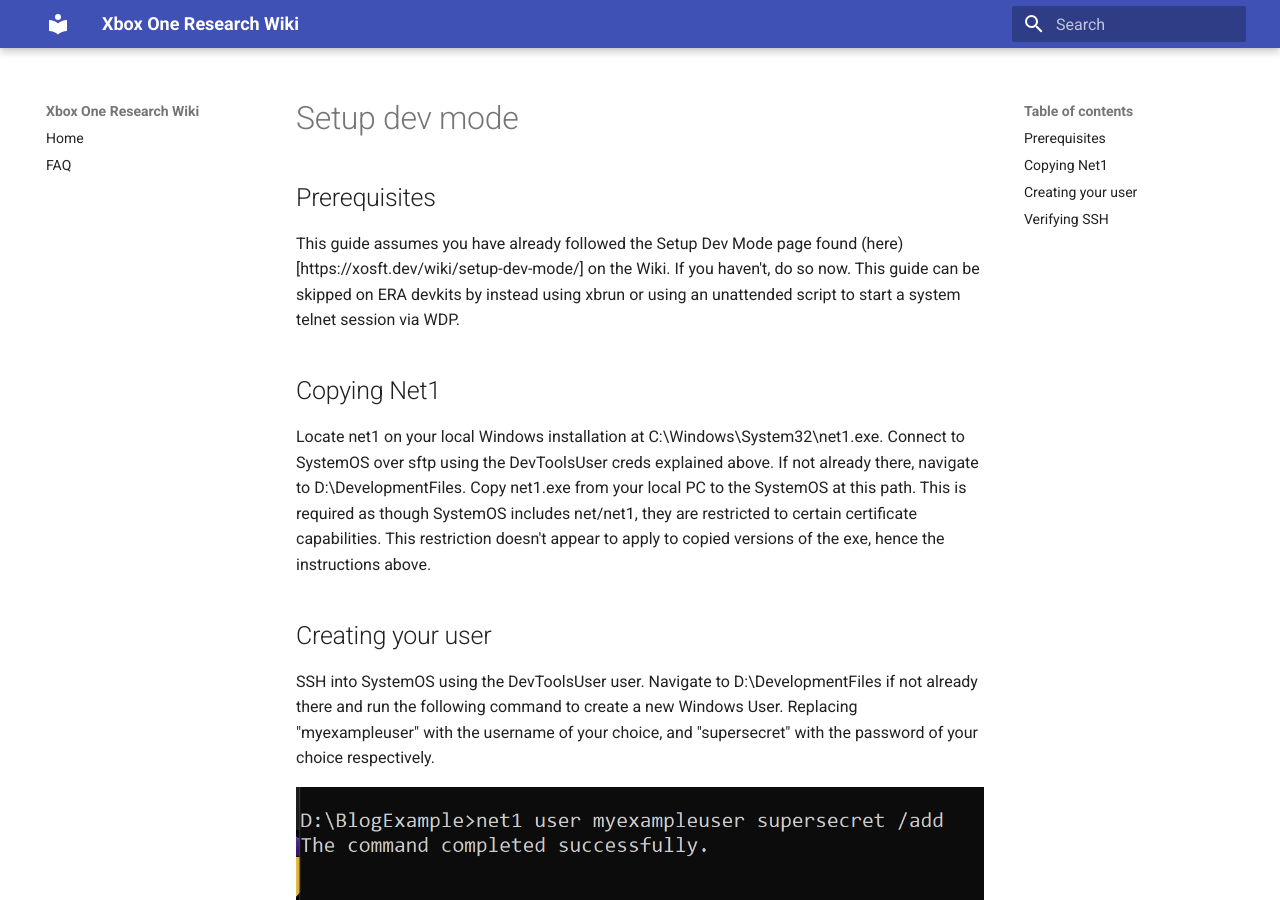
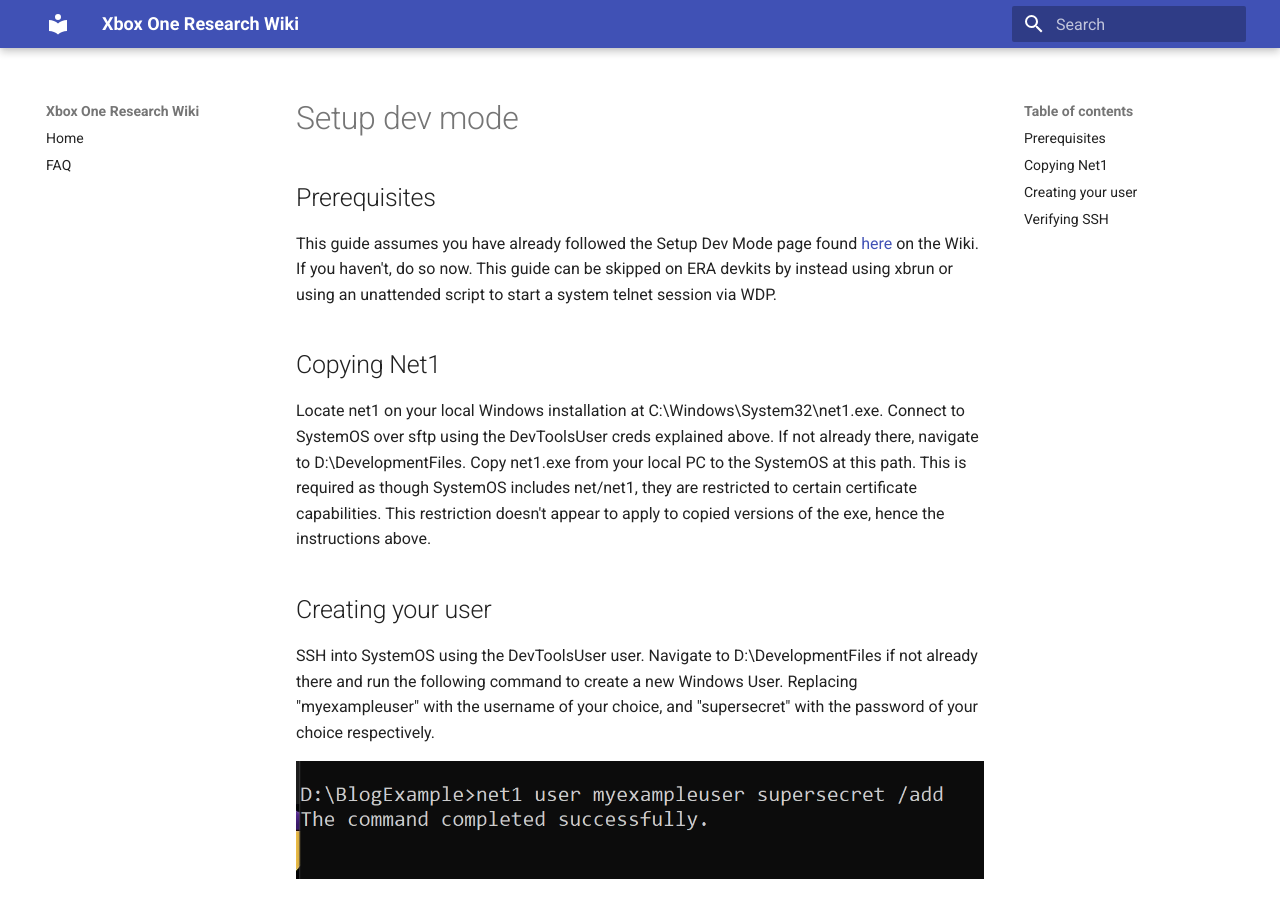
Before and after one commit to xboxoneresearch/wiki, an MkDocs documentation site: the page built from docs/creating-a-win-user.md, in a window 1280 px wide and 900 px high. Built offline with MkDocs 1.6.1 and Material for MkDocs 9.7.7, drawn with Linux system fonts in a browser that asks for light colours.

Commit message:
fixed link

```diff
--- a/docs/creating-a-win-user.md
+++ b/docs/creating-a-win-user.md
@@ -4,7 +4,7 @@
 # Setup dev mode
 ## Prerequisites
 
-  This guide assumes you have already followed the Setup Dev Mode page found (here)[https://xosft.dev/wiki/setup-dev-mode/] on the Wiki. If you haven't, do so now. This guide can be skipped on ERA devkits by instead using xbrun or using an unattended script to start a system telnet session via WDP.
+  This guide assumes you have already followed the Setup Dev Mode page found [here](https://xosft.dev/wiki/setup-dev-mode/) on the Wiki. If you haven't, do so now. This guide can be skipped on ERA devkits by instead using xbrun or using an unattended script to start a system telnet session via WDP.
 
 ## Copying Net1
 
```
